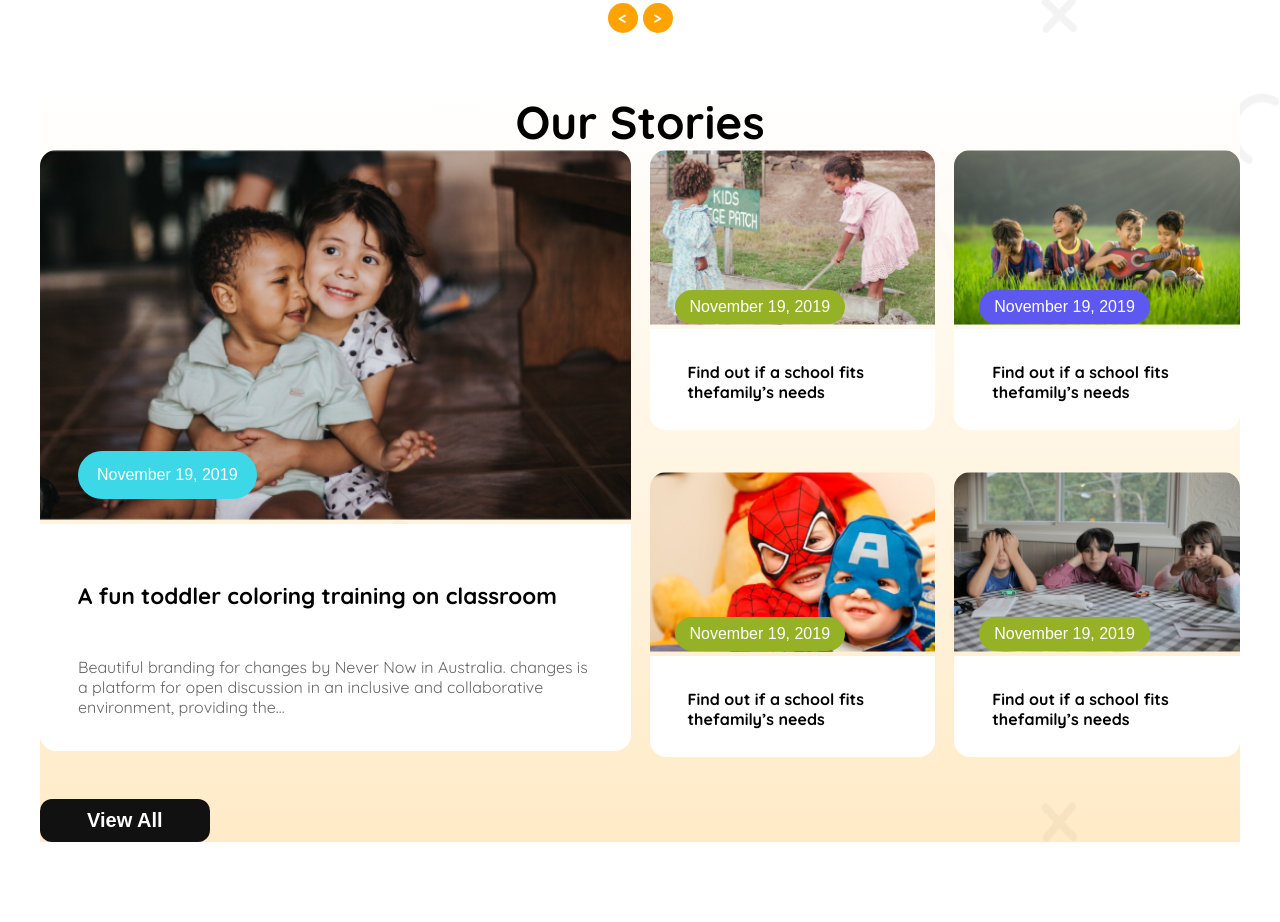
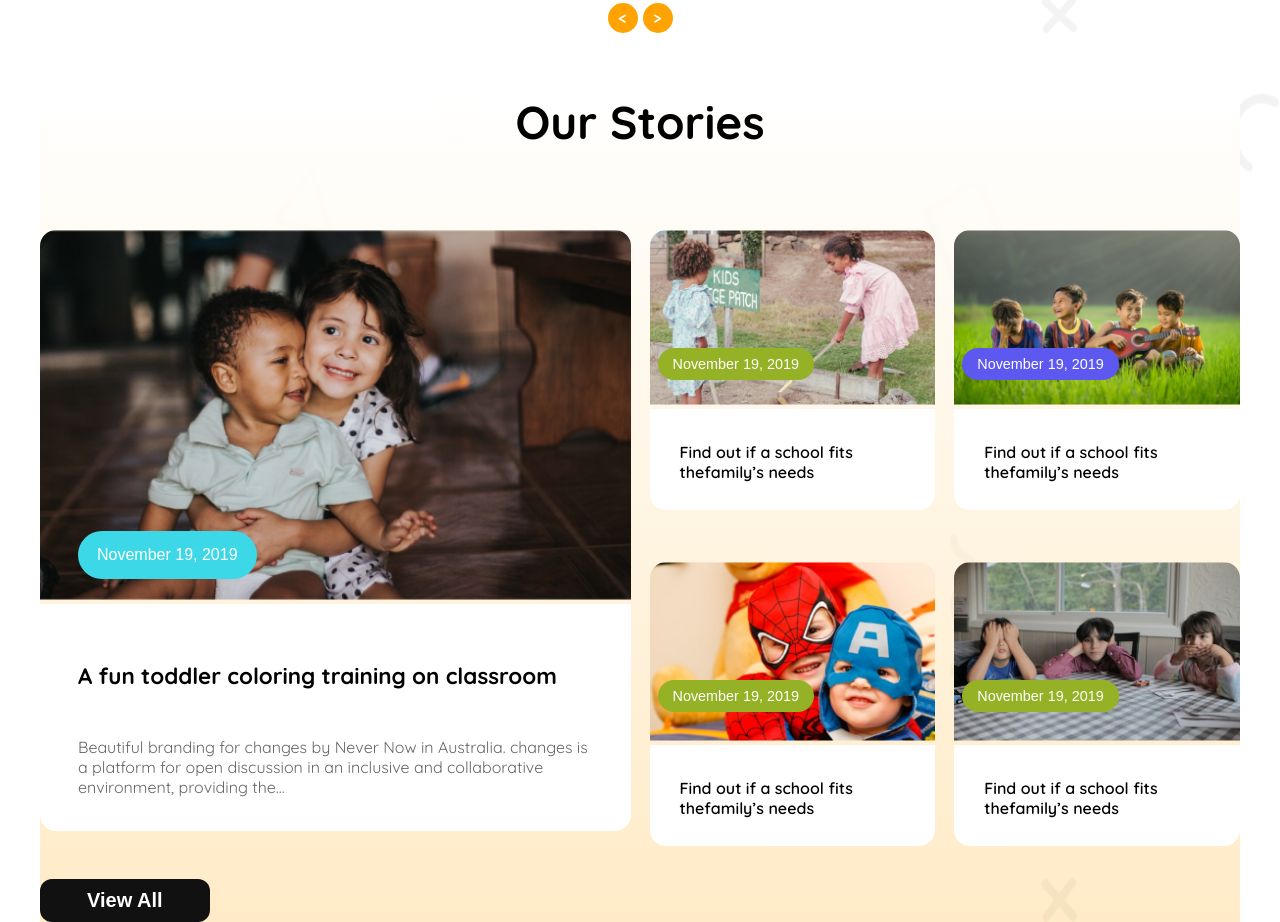
Before and after one commit to programmarimran/SCIC-target-my-second-assignment, a plain HTML site: page index.html in a window 1280 px wide. Shown: the part 1482-2404 px from the top of the page. Before the commit the page ends 2324 px from the top, so only its background shows below. Drawn offline with Linux system fonts and the light colour scheme.

Commit message:
added a critical section

```diff
--- a/index.html
+++ b/index.html
@@ -113,8 +113,8 @@
                         </div>
                        <div class="story-card-text">
                             <h4 class="story-card-title">Find out if a school fits thefamily’s needs</h4>
+                            <button class="story-card-btn">November 19, 2019</button>
                        </div>
-                        <button class="story-card-btn">November 19, 2019</button>
                     </div>
                     <div class="story-card">
                         <div class="story-card-img">
@@ -122,8 +122,8 @@
                         </div>
                         <div class="story-card-text">
                             <h4 class="story-card-title">Find out if a school fits thefamily’s needs</h4>
+                            <button class="story-card-btn" id="story-card-btn2">November 19, 2019</button>
                        </div>
-                        <button class="story-card-btn" id="story-card-btn2">November 19, 2019</button>
                     </div>
                     <div class="story-card">
                         <div class="story-card-img">
@@ -131,8 +131,8 @@
                         </div>
                         <div class="story-card-text">
                             <h4 class="story-card-title">Find out if a school fits thefamily’s needs</h4>
+                            <button class="story-card-btn">November 19, 2019</button>
                        </div>
-                        <button class="story-card-btn">November 19, 2019</button>
                     </div>
                     <div class="story-card">
                         <div class="story-card-img">
@@ -140,8 +140,8 @@
                         </div>
                         <div class="story-card-text">
                             <h4 class="story-card-title">Find out if a school fits thefamily’s needs</h4>
+                            <button class="story-card-btn">November 19, 2019</button>
                        </div>
-                        <button class="story-card-btn">November 19, 2019</button>
                     </div>
 
                 </div>
--- a/style/style.css
+++ b/style/style.css
@@ -215,6 +215,7 @@
       height: 100%;
     }
     .story-title{
+      margin-bottom: 80px;
       font-weight: 700;
       font-size: 2.87rem;
       color: rgba(0, 0, 0, 1);
@@ -243,7 +244,7 @@
     .stories-parent{
       display: grid;
       grid-template-columns: repeat(2,1fr);
-      column-gap: 19px;
+      gap: 19px;
     }
     /* story out part */
     .story1-text{
@@ -278,13 +279,13 @@
     }
     /* story in part  */
     .story-card-text{
-      padding: 33px 38px 28px;
+      padding: 33px 30px 28px;
       background-color: rgba(255, 255, 255, 1);
       border-bottom-left-radius: 16px;
       border-bottom-right-radius: 16px;
     }
     .story-card-title{
-      font-weight: 700;
+      font-weight: 600;
       font-size: 1rem;
       color: rgba(0, 0, 0, 1);
     }
@@ -298,10 +299,12 @@
       border: none;
       border-radius: 47px;
       font-weight: 400;
-      font-size: 1rem;
-      position:relative;
-      left: 25px;
-      top: -140px;
+      font-size: .9rem;
+      /* position:relative; */
+      position:absolute;
+      top: 118px;
+      left: 8px;
+
     }
     #story-card-btn2{
       background-color: rgba(93, 88, 240, 1);
```
